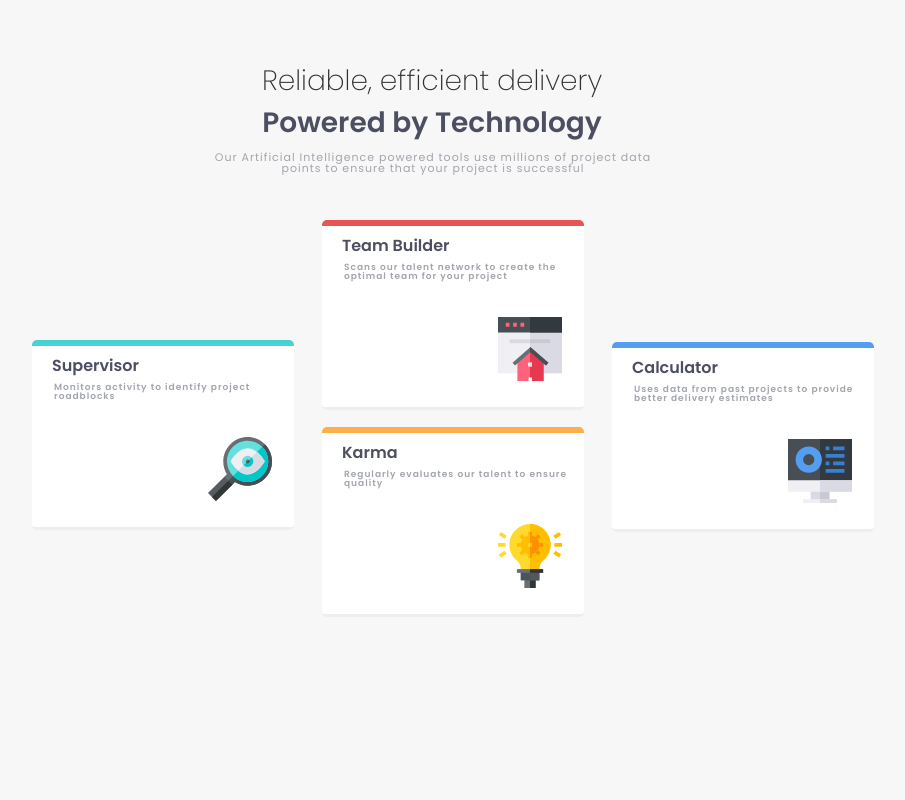
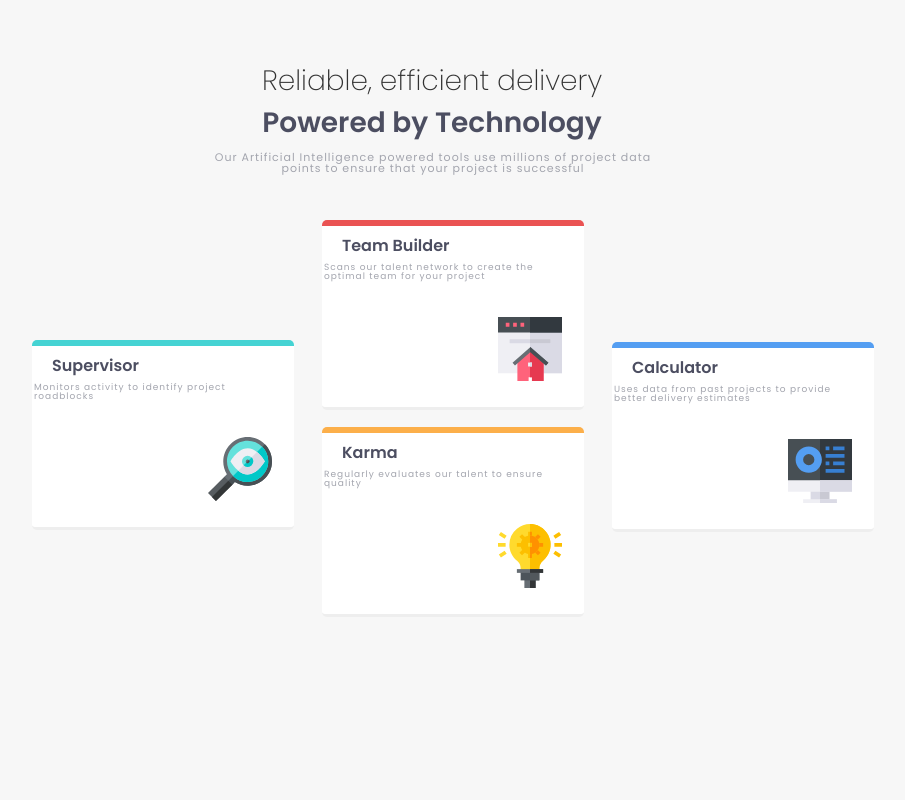
Before and after one commit to nagendra226/Four-Friend-Feature-Selection, a plain HTML site: page index.html in a window 1280 px wide. Shown: the top 800 px of the page, without its empty margins (208-1113 px from the left). Drawn offline with nearby package versions, Linux system fonts and the light colour scheme.

Commit message:
Add files via upload
tag corrections.

```diff
--- a/index.html
+++ b/index.html
@@ -40,30 +40,30 @@
   </div>
 
   <div class="heading-2">
-  <h6>Supervisor<h6>
+  <h6>Supervisor</h6>
   <p>Monitors activity to identify project<br>
-    roadblocks<p>
+    roadblocks</p>
   <img class="supervisor" src="images/icon-supervisor.svg" alt="supervisor">
   </div>
 
   <div class="heading-3">
-  <h6>Team Builder<h6>
+  <h6>Team Builder</h6>
   <p>Scans our talent network to create the<br>
-  optimal team for your project<p>
+  optimal team for your project</p>
   <img class="team-builder" src="images/icon-team-builder.svg" alt="teambuilder">
   </div>
 
   <div class="heading-4">
-  <h6>Karma<h6>
+  <h6>Karma</h6>
   <p>Regularly evaluates our talent to ensure<br>
-    quality<p>
+    quality</p>
   <img class="karma" src="images/icon-karma.svg" alt="karma">
   </div>
 
   <div class="heading-5">
-  <h6>Calculator<h6>
+  <h6>Calculator</h6>
   <p>Uses data from past projects to provide<br>
-    better delivery estimates<p>
+    better delivery estimates</p>
   <img class="calculator" src="images/icon-calculator.svg" alt="calculator">
   </div>
 
```
